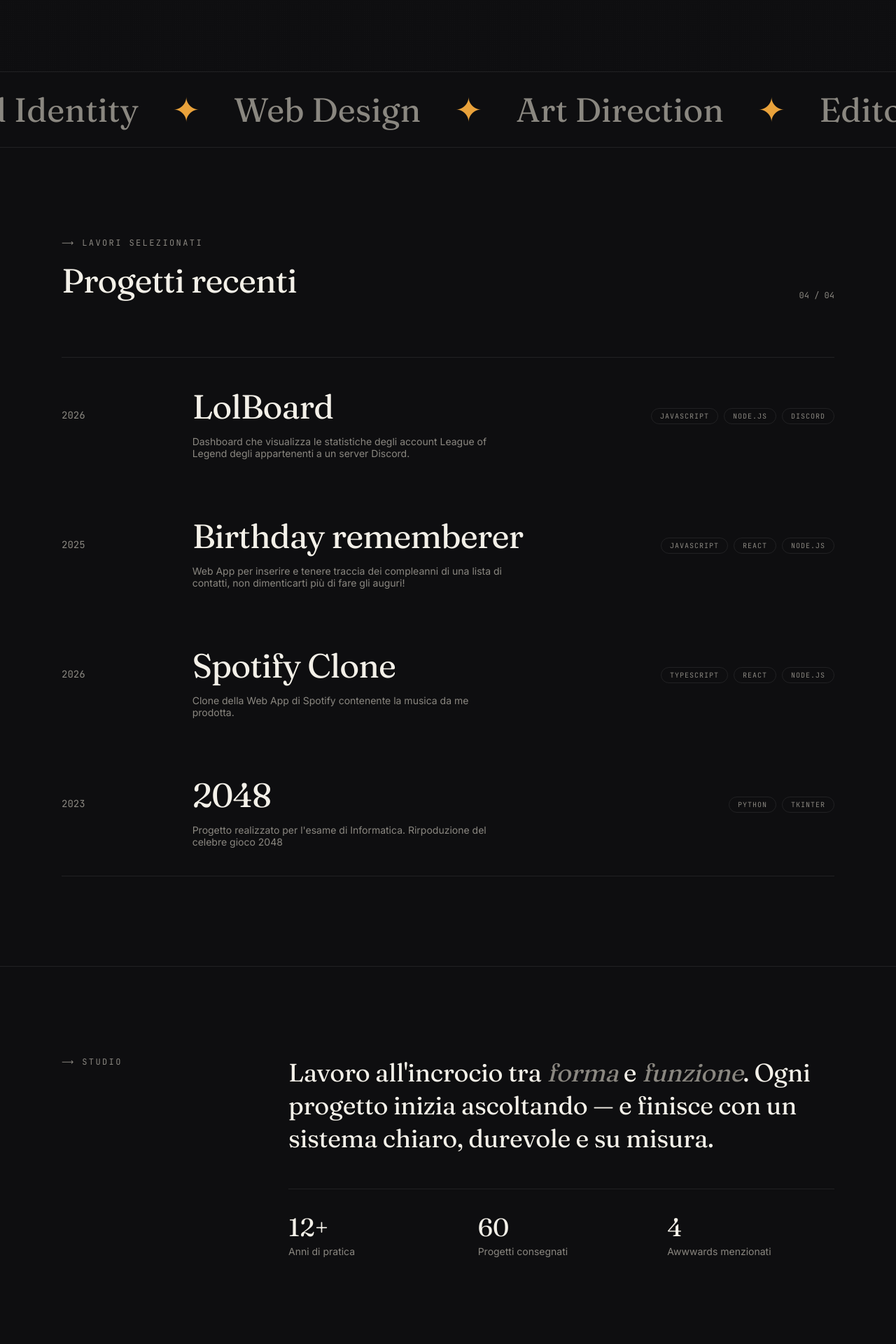
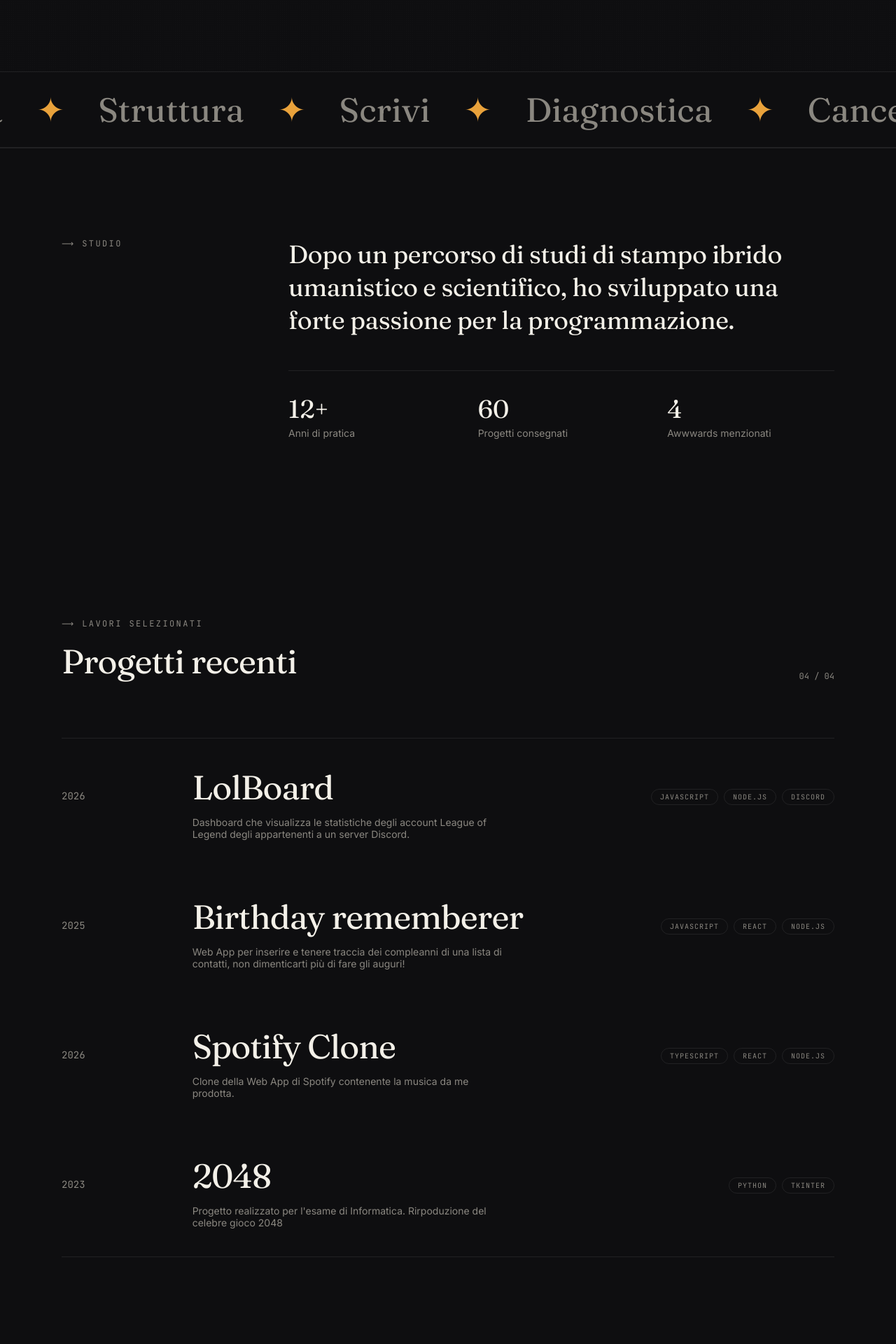
Before and after one commit to riccardo-ottavi/portfolio, a React (Vite) app: page / in a window 1280 px wide. Shown: the part 740-2660 px from the top of the page at 70% size. Built offline with nearby package versions, Linux system fonts and the light colour scheme.

Commit message:
customize homepage

```diff
--- a/src/pages/HomePage.jsx
+++ b/src/pages/HomePage.jsx
@@ -49,15 +49,46 @@ export default function HomePage() {
                 <div className="marquee-track">
                     {[0, 1].map((i) => (
                         <div key={i} className="marquee-group">
-                            <span>Brand Identity</span><span className="accent">✦</span>
-                            <span>Web Design</span><span className="accent">✦</span>
-                            <span>Art Direction</span><span className="accent">✦</span>
-                            <span>Editorial</span><span className="accent">✦</span>
-                            <span>Motion</span><span className="accent">✦</span>
+                            <span>Pensa</span><span className="accent">✦</span>
+                            <span>Struttura</span><span className="accent">✦</span>
+                            <span>Scrivi</span><span className="accent">✦</span>
+                            <span>Diagnostica</span><span className="accent">✦</span>
+                            <span>Cancella</span><span className="accent">✦</span>
                         </div>
                     ))}
                 </div>
             </div>
+
+            <section id="about" className="section about">
+                <div className="container about-grid">
+                    <Reveal>
+                        <p className="eyebrow">⟶ Studio</p>
+                    </Reveal>
+                    <div>
+                        <Reveal delay={100}>
+                            <p className="about-text">
+                                Dopo un percorso di studi di stampo
+                                ibrido umanistico e scientifico, ho sviluppato una
+                                forte passione per la programmazione.
+                            </p>
+                        </Reveal>
+                        <Reveal delay={250}>
+                            <div className="stats">
+                                {[
+                                    { k: "12+", v: "Anni di pratica" },
+                                    { k: "60", v: "Progetti consegnati" },
+                                    { k: "4", v: "Awwwards menzionati" },
+                                ].map((s) => (
+                                    <div key={s.v}>
+                                        <div className="stat-num">{s.k}</div>
+                                        <div className="stat-label">{s.v}</div>
+                                    </div>
+                                ))}
+                            </div>
+                        </Reveal>
+                    </div>
+                </div>
+            </section>
 
             <section id="work" className="section">
                 <div className="container">
@@ -80,45 +111,15 @@ export default function HomePage() {
                                 key={p.id || p.title}
                             >
                                 <ProjectCard
-                                project={p}
-                                i={i}
-                            />
+                                    project={p}
+                                    i={i}
+                                />
                             </Link>
                         ))}
                     </ul>
                 </div>
             </section>
 
-            <section id="about" className="section about">
-                <div className="container about-grid">
-                    <Reveal>
-                        <p className="eyebrow">⟶ Studio</p>
-                    </Reveal>
-                    <div>
-                        <Reveal delay={100}>
-                            <p className="about-text">
-                                Lavoro all'incrocio tra <span className="italic muted">forma</span> e{" "}
-                                <span className="italic muted">funzione</span>. Ogni progetto inizia
-                                ascoltando — e finisce con un sistema chiaro, durevole e su misura.
-                            </p>
-                        </Reveal>
-                        <Reveal delay={250}>
-                            <div className="stats">
-                                {[
-                                    { k: "12+", v: "Anni di pratica" },
-                                    { k: "60", v: "Progetti consegnati" },
-                                    { k: "4", v: "Awwwards menzionati" },
-                                ].map((s) => (
-                                    <div key={s.v}>
-                                        <div className="stat-num">{s.k}</div>
-                                        <div className="stat-label">{s.v}</div>
-                                    </div>
-                                ))}
-                            </div>
-                        </Reveal>
-                    </div>
-                </div>
-            </section>
 
             <section id="contact" className="section contact">
                 <div className="container">
```
Also changed, not shown: src/data/instructionInfos.js (added).
